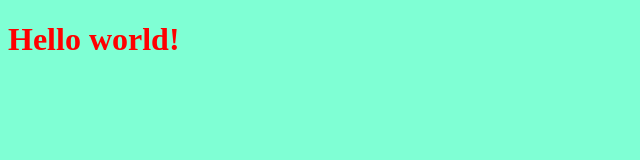
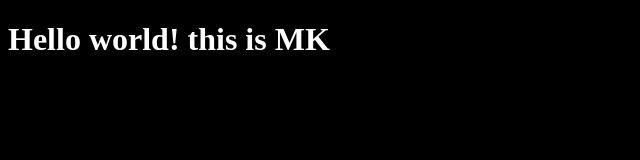
Before and after one commit to iMBRKII/myproject, a plain HTML site: page index.html in a window 1280 px wide. Shown: the whole page, without its empty margins (0-640 px from the left). Drawn offline with Linux system fonts and the light colour scheme.

Commit message:
i change the bc-color and the text

```diff
--- a/index.html
+++ b/index.html
@@ -7,7 +7,7 @@
     <link rel="stylesheet" href="style.css">
 </head>
 <body>
-    <h1>Hello world!</h1>
+    <h1>Hello world! this is MK</h1>
     <script src="app.js"></script>
 </body>
 </html>
--- a/style.css
+++ b/style.css
@@ -1,7 +1,7 @@
 h1 {
-    color: red;
+    color: rgb(255, 255, 255);
 }
 
 body {
-    background-color: aquamarine;
+    background-color: rgb(0, 0, 0);
 }
```
